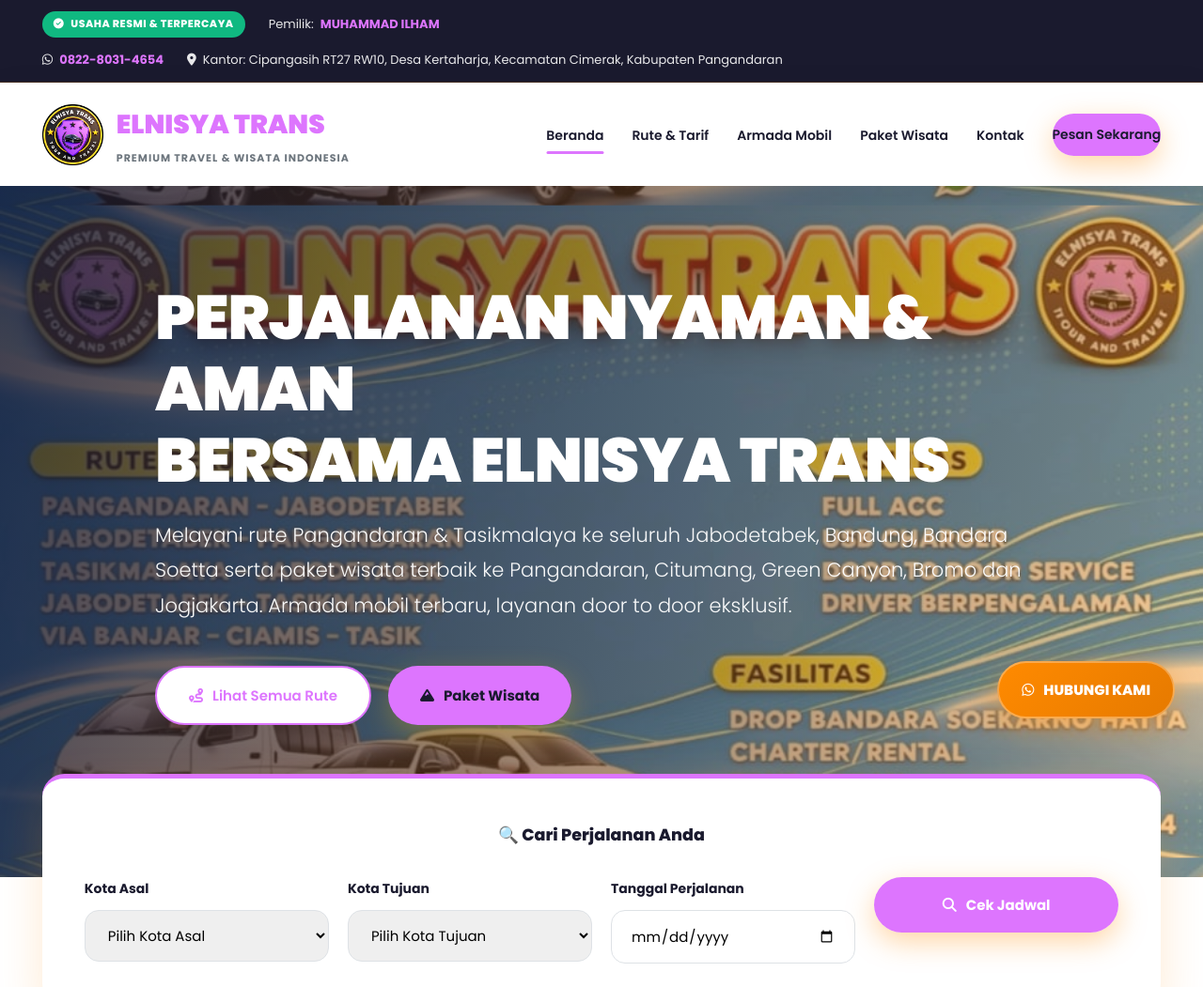
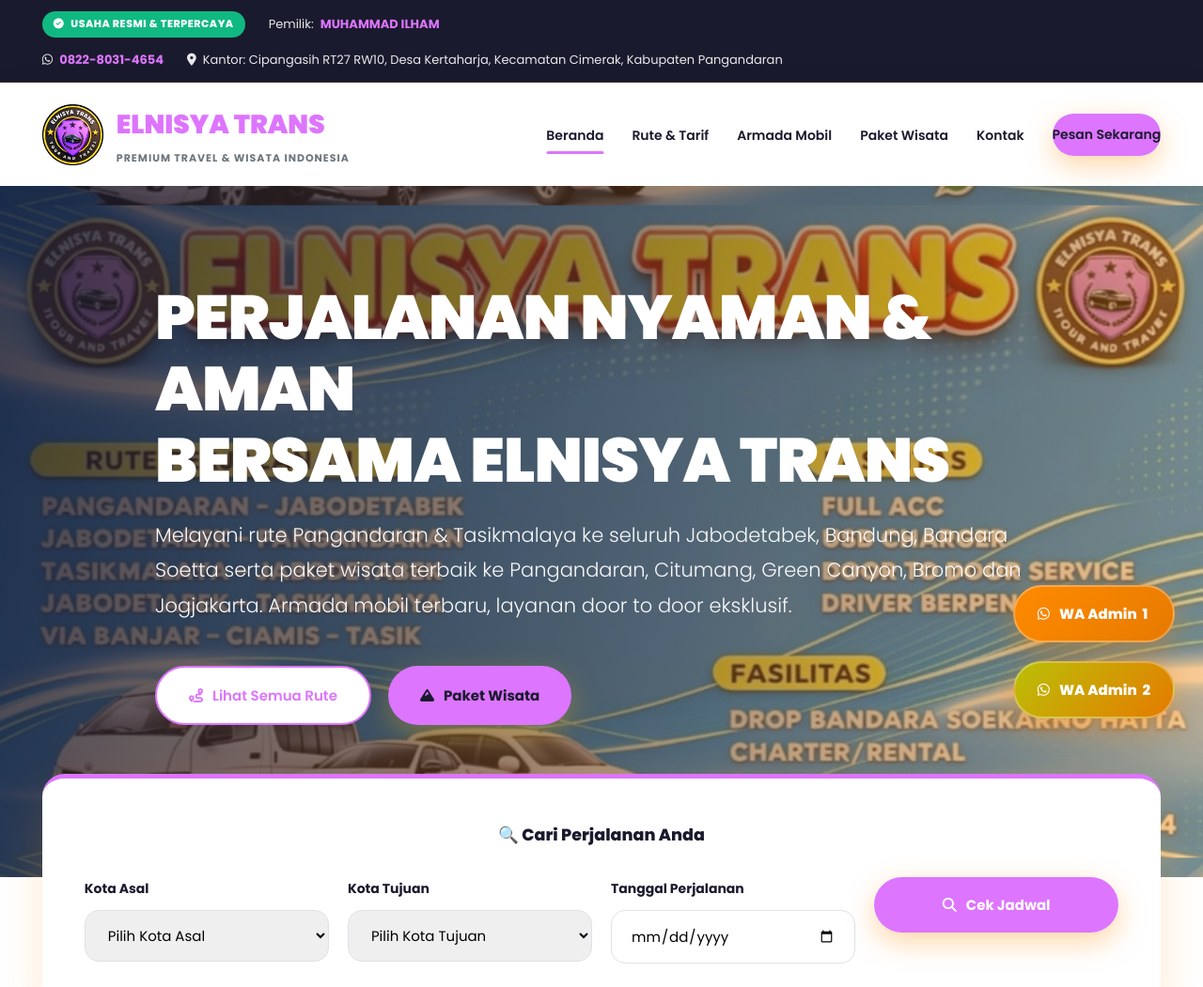
Before and after one commit to nitaratnasari/Elnisya, a plain HTML site: page index.html in a window 1280 px wide. Shown: the top 1051 px of the page at 94% size. Drawn offline with Linux system fonts and the light colour scheme.

Commit message:
malas ngoding, paham 🖐

```diff
--- a/index.html
+++ b/index.html
@@ -710,6 +710,7 @@
         }
 
         .wa-float a {
+            margin-top: 20px;
             background: linear-gradient(135deg, #25D366, #128C7E);
             color: white;
             padding: 16px 28px;
@@ -1359,7 +1360,12 @@
         <a href="https://wa.me/6282280314654?text=Halo%20ELNISYA%20TRANS%2C%20saya%20ingin%20memesan%20perjalanan%20atau%20tanya%20info%20rute.%20Terima%20kasih."
             target="_blank" rel="noopener noreferrer">
             <i class="fab fa-whatsapp"></i>
-            HUBUNGI KAMI
+            WA Admin&nbsp;&nbsp;1
+        </a>
+        <a href="https://wa.me/6282280314654?text=Halo%20ELNISYA%20TRANS%2C%20saya%20ingin%20memesan%20perjalanan%20atau%20tanya%20info%20rute.%20Terima%20kasih."
+            target="_blank" rel="noopener noreferrer">
+            <i class="fab fa-whatsapp"></i>
+            WA Admin&nbsp;&nbsp;2
         </a>
     </div>
 
@@ -1373,6 +1379,9 @@
             animation: gerakRingan 2s infinite ease-in-out;
         }
 
+        .wa-float a:last-child {
+            background: linear-gradient(135deg, #bac007, #E67A00);
+        }
         .wa-float a {
             background: linear-gradient(135deg, #FF8A00, #E67A00);
             color: white;
```
